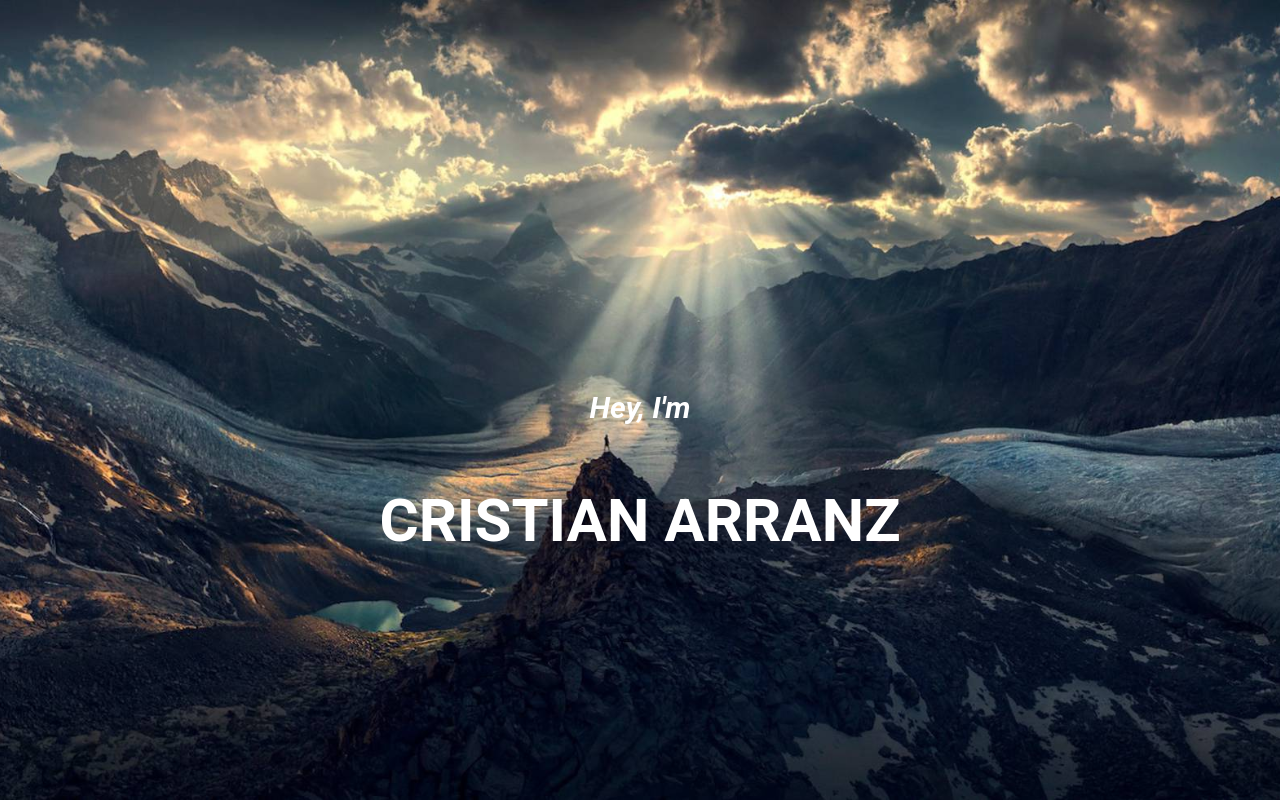
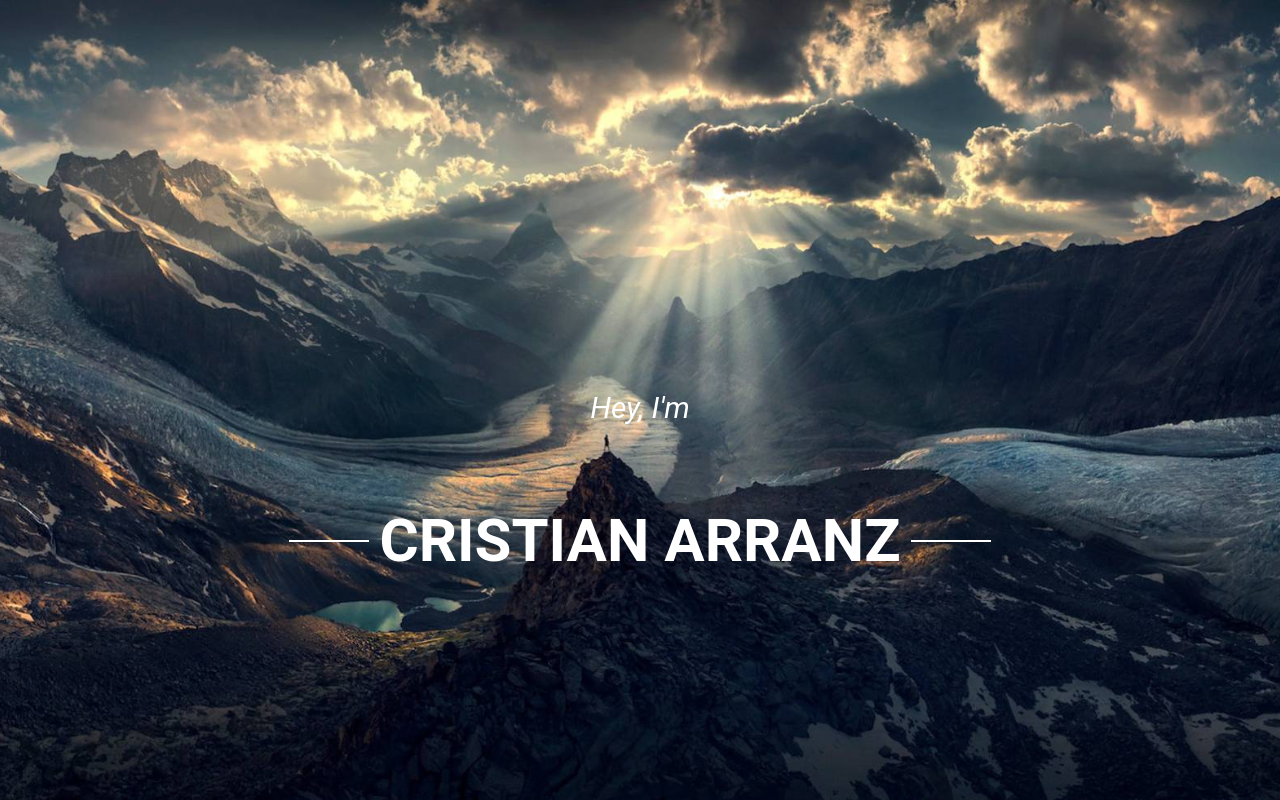
Before and after one commit to CrisArranz/angularWeb, an Angular app: page / in a window 1280 px wide. Shown: the top 800 px of the page. Built offline with nearby package versions, Linux system fonts and the light colour scheme.

Commit message:
Commit - Style fixes

```diff
--- a/src/app/top-toolbar/top-toolbar.component.html
+++ b/src/app/top-toolbar/top-toolbar.component.html
@@ -9,8 +9,8 @@
         </div>
         <div>
             <div class="container-name">
-                <h1>
-                    <p>
+                <h1 class="container-name-h1">
+                    <p class="container-name-h1-p">
                         <strong>CRISTIAN ARRANZ</strong>
                     </p>
                 </h1>
--- a/src/app/top-toolbar/top-toolbar.component.scss
+++ b/src/app/top-toolbar/top-toolbar.component.scss
@@ -15,9 +15,41 @@
     font-size: 30px;
 }
 
+h4{
+    font-weight: normal;
+}
+
 .container{
     margin: 0 auto;
     padding: 0;
     position: relative;
     width: 1056px;
 }
+
+.container-name-h1{
+    display: inline-block;
+    position: relative;
+}
+
+.container-name-h1::before, .container-name-h1::after{
+    content: " ";
+    display: inline-block;
+    height: 2px;
+    margin: 0 10px;
+    position: absolute;
+    top: 50%;
+    width: 80px;
+    zoom: 1;
+    background-color: white;
+}
+
+.container-name-h1::before{
+    left: 100%;
+}
+.container-name-h1::after{
+    right: 100%;
+}
+
+.container-name-h1-p{
+    margin: 0px;
+}
```
